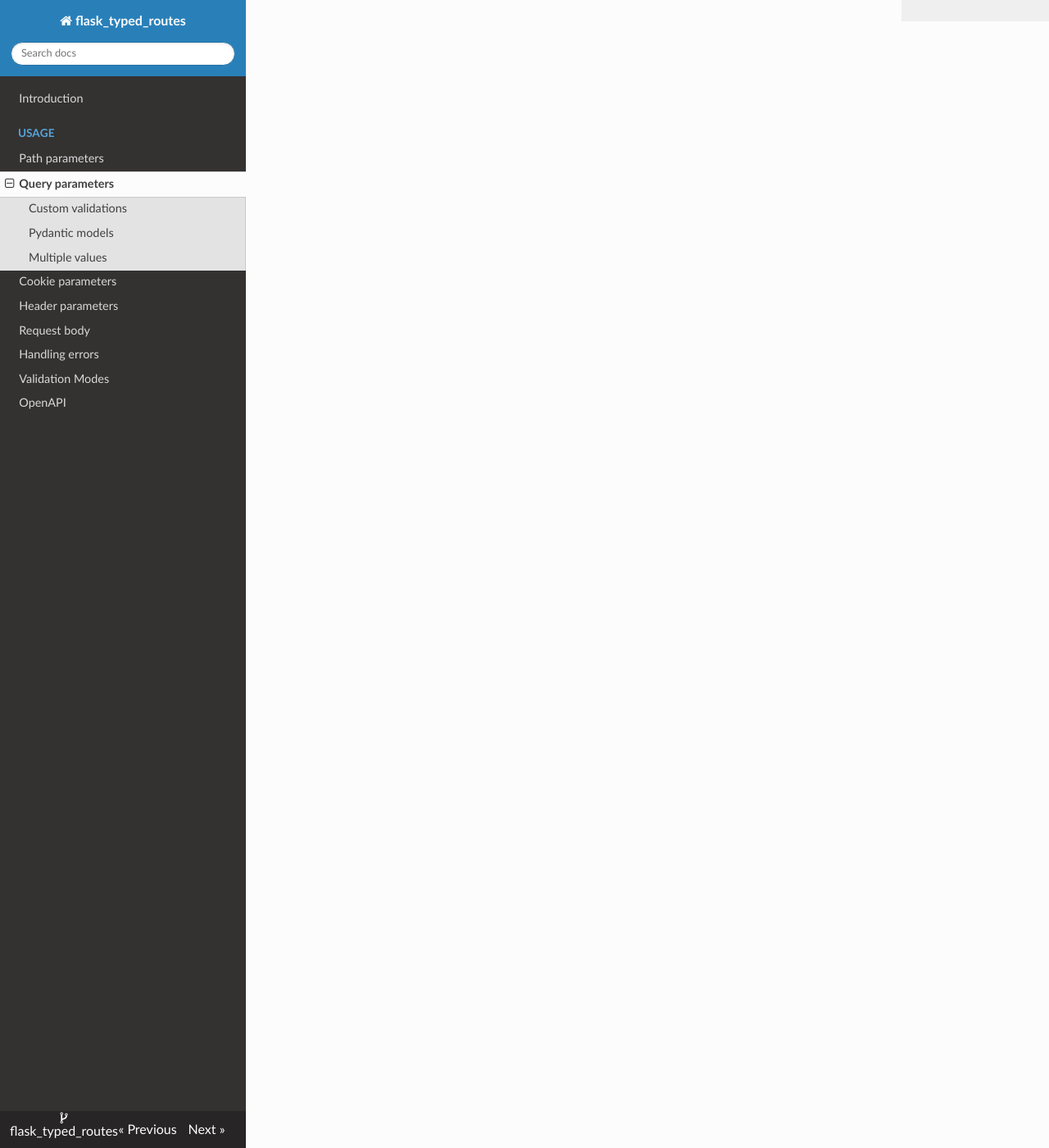
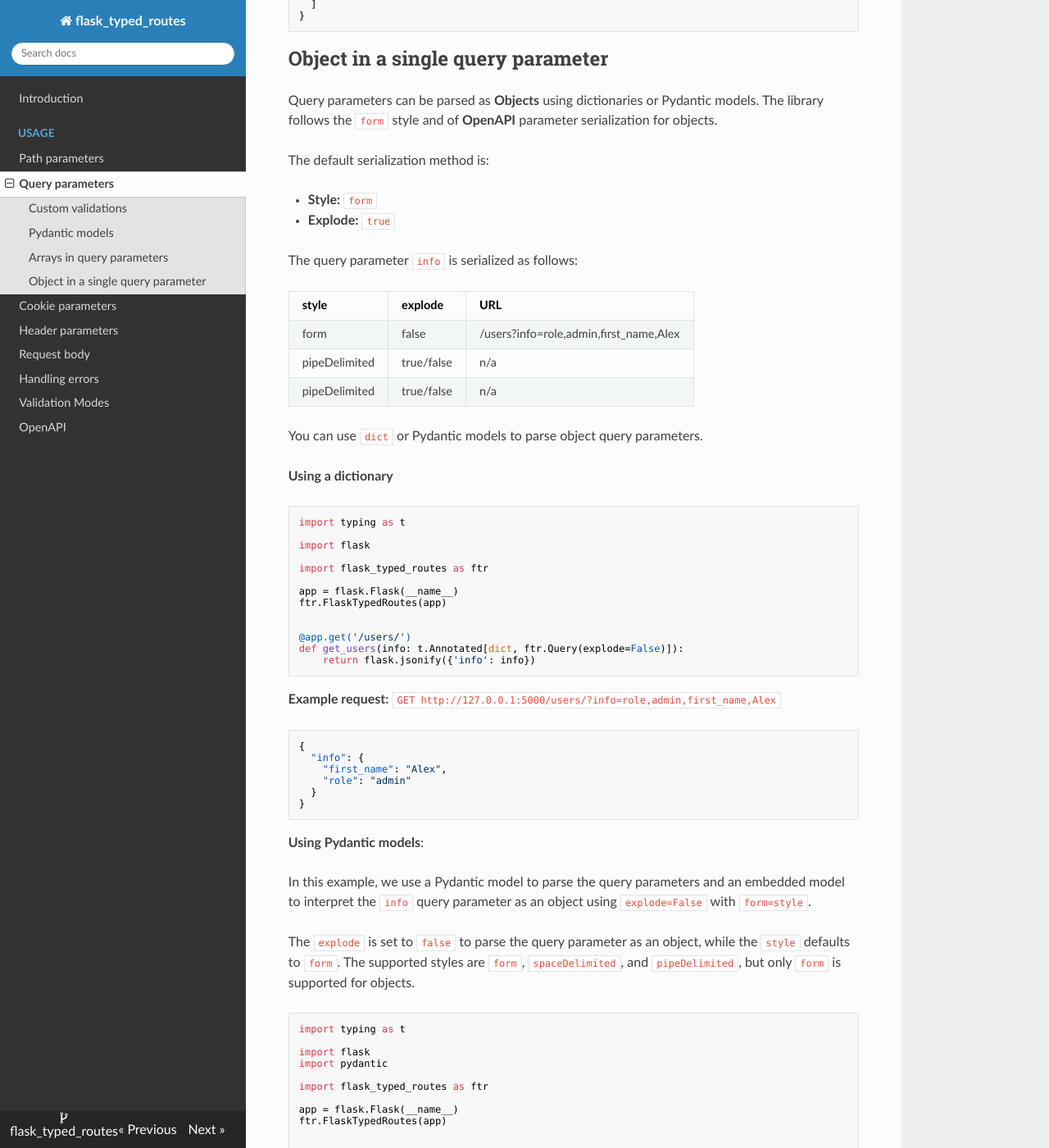
Before and after one commit to rmoralespp/flask_typed_routes, an MkDocs documentation site: the page built from docs/query.md, in a window 1280 px wide and 1400 px high, scrolled down 5247 px. Shown: the whole window at 82% size. Built offline with MkDocs 1.6.1, drawn with Linux system fonts in a browser that asks for light colours; nearby versions of some CDN libraries; some of the changed text lies outside the part shown.

Commit message:
Support deserialization of request params of type object (#23)
Support deserialization of request params of type object

````diff
--- a/docs/cookie.md
+++ b/docs/cookie.md
@@ -26,4 +26,4 @@ def get_items(session_id: SessionId = None):
 ## Multiple Cookie Parameters
 
 !!! note
-    `Cookie` fields always use the form style. An optional `explode` keyword controls the array and object serialization.
+    `Cookie` fields always use the `form` style. An optional `explode` keyword controls the array and object serialization.
--- a/docs/path.md
+++ b/docs/path.md
@@ -1,9 +1,12 @@
 # Path Parameters
 
 You can validate **Path parameters** in your route by adding standard type hints to the function signature.
+`flask_typed_routes` ensures that parameters are correctly converted and validated based on their type annotations.
 
 !!! warning
     If no type hint is provided, the **Path parameters** are not validated.
+
+## Basic Usage
 
 ```python
 import typing as t
@@ -40,7 +38,7 @@ def read_items(category_id: int, lang: t.Literal['es', 'en']):
 }
 ```
 
-**Bad request example:** If `category_id` is not an integer `GET http://127.0.0.1:5000/items/abc/es`
+❌ **Bad request:** (wrong type for `category_id`) `GET http://127.0.0.1:5000/items/abc/es`
 
 ```json
 {
@@ -59,10 +57,10 @@ def read_items(category_id: int, lang: t.Literal['es', 'en']):
 }
 ```
 
-## Custom validations
+## Custom Validations
 
-You can leverage Pydantic's custom [types](https://docs.pydantic.dev/latest/concepts/types/) or define your own custom
-data [types](https://docs.pydantic.dev/latest/concepts/types/#custom-types) to apply additional validation to your path parameters.
+You can apply additional validation using Pydantic's custom [types](https://docs.pydantic.dev/latest/concepts/types/)
+with constraints, or define your own custom data [types](https://docs.pydantic.dev/latest/concepts/types/#custom-types)
 
 ```python
 import typing as t
@@ -101,22 +99,22 @@ def read_items(category_id: t.Annotated[int, ftr.Path(ge=1, le=100)]):
     return flask.jsonify(data)
 ```
 
-**Validation:**
+**Validation Rules:**
 
 - `category_id` must be an integer between 1 and 100.
 
 ## Aliasing
 
 !!! warning
-    Aliases defined in Path type hints will be ignored to maintain consistency with the names specified in the Flask route.
+    Aliases defined in Path type hints are ignored to maintain consistency with the Flask route parameter names.
 
+## Arrays in Path Parameters
 
-## Multiple values in a single path parameter
+Path parameters can be parsed as **Arrays** using `set`, `tuple`, or `list`.
+The library follows the `simple` style of **OpenAPI** parameter serialization for arrays, using commas as separators.
 
-If you want to allow a query parameter to have multiple values, you can use `set`, `tuple`, or `list` annotations.
-
-!!! note
-    Path fields support the `simple` **OpenAPI** style, meaning they can handle multiple values separated by commas.
+!!! tip
+    You can use the `set` type hint to validate that the values are unique.
 
 ```python
 import flask
@@ -139,3 +137,162 @@ def get_users(user_ids: list[int]):
   "user_ids": [1, 2, 3]
 }
 ```
+
+## Objects in Path Parameters
+
+Path parameters can be parsed as **Objects** using dictionaries or Pydantic models.
+The library follows the `simple` style of **OpenAPI** parameter serialization for objects.
+
+**Using a Dictionary:**
+
+```python
+import flask
+
+import flask_typed_routes as ftr
+
+app = flask.Flask(__name__)
+ftr.FlaskTypedRoutes(app)
+
+
+@app.get('/users/<user_info>/')
+def get_users(user_info: dict[str, str]):
+    return flask.jsonify({'user_info': user_info})
+```
+
+**Example request:** `GET http://127.0.0.1:5000/users/role,admin,first_name,Alex`
+
+```json
+{
+  "user_info": {
+    "role": "admin",
+    "first_name": "Alex"
+  }
+}
+```
+
+**Using a Pydantic model**:
+
+```python
+import typing as t
+
+import flask
+import pydantic
+
+import flask_typed_routes as ftr
+
+app = flask.Flask(__name__)
+ftr.FlaskTypedRoutes(app)
+
+
+class User(pydantic.BaseModel):
+    model_config = pydantic.ConfigDict(extra="forbid")  # Prevents extra fields
+    name: str
+    age: int = 100
+
+
+@app.get('/users/<user_info>/')
+def get_users(user_info: t.Annotated[User, ftr.Path()]):
+    return flask.jsonify({'user_info': user_info.model_dump()})
+```
+
+**Example request:** `GET http://127.0.0.1:5000/users/name,Alex,age,25/`
+
+```json
+{
+  "user_info": {
+    "age": 25,
+    "name": "Alex"
+  }
+}
+```
+
+**Handling Extra Fields**
+
+The `extra="forbid"` configuration prevents additional fields:
+
+`GET http://127.0.0.1:5000/users/name,Alex,age,25,role,Admin/`
+
+```json
+{
+  "errors": [
+    {
+      "input": "Admin",
+      "loc": [
+        "path",
+        "user_info",
+        "role"
+      ],
+      "msg": "Extra inputs are not permitted",
+      "type": "extra_forbidden",
+      "url": "https://errors.pydantic.dev/2.10/v/extra_forbidden"
+    }
+  ]
+}
+```
+
+**Handling incomplete key-value pairs**
+
+If the number of key-value pairs is not even, the library uses the last key as a key with an empty value,
+for example: `GET 127.0.0.1:5000/users/name,`
+
+```json
+{
+  "user_info": {
+    "age": 100,
+    "name": ""
+  }
+}
+```
+
+**Handling Exploded parameter**
+
+With `explode=True`, keys and values are separated by `=` in the URL.
+
+```python
+import typing as t
+
+import flask
+
+import flask_typed_routes as ftr
+
+app = flask.Flask(__name__)
+ftr.FlaskTypedRoutes(app)
+
+@app.get('/users/<user_info>/')
+def get_users(user_info: t.Annotated[dict, ftr.Path(explode=True)]):
+    return flask.jsonify({'user_info': user_info})
+```
+
+✅ **Example Request** `GET http://127.0.0.1:5000/users/name=Alex,age=25,role=Admin`
+
+```json
+{
+  "user_info": {
+    "name": "Alex",
+    "age": "25",
+    "role": "Admin"
+  }
+}
+```
+
+**Incorrect Parsing**
+
+If you omit explode parameter or pass `explode=True`, the library misinterprets this structure:
+
+❌ GET `http://127.0.0.1:5000/users/name,Alex,age,25,role,Admin/`
+
+The result is a dictionary with empty values because the library interprets the comma as a separator.
+
+
+```json
+{
+  "user_info": {
+    "25": "",
+    "Admin": "",
+    "Alex": "",
+    "age": "",
+    "name": "",
+    "role": ""
+  }
+}
+```
--- a/docs/query.md
+++ b/docs/query.md
@@ -60,9 +60,8 @@ def get_items(needy: str, skip: int = 0, limit: int = 100):
 
 ## Custom validations
 
-You can leverage Pydantic's custom [types](https://docs.pydantic.dev/latest/concepts/types/) or define your own custom
-data [types](https://docs.pydantic.dev/latest/concepts/types/#custom-types) to apply custom validation to your query
-parameters.
+You can apply additional validation using Pydantic's custom [types](https://docs.pydantic.dev/latest/concepts/types/)
+with constraints, or define your own custom data [types](https://docs.pydantic.dev/latest/concepts/types/#custom-types)
 
 ```python
 import typing as t
@@ -193,9 +192,12 @@ def get_orders(
 }
 ```
 
-## Multiple values
+## Arrays in query parameters
 
-If you want to allow a query parameter to have multiple values, you can use `set`, `tuple`, or `list` annotations.
+If you want to allow a query parameter to parse as an **Array**, you can use `set`, `tuple`, or `list` annotations.
+
+!!! tip
+    You can use the `set` type hint to validate that the values are unique.
 
 ```python
 import typing as t
@@ -252,11 +253,11 @@ app = flask.Flask(__name__)
 ftr.FlaskTypedRoutes(app)
 
 # By default, the 'style' is 'form', which means that the values are separated by commas.
-TagsByComma = t.Annotated[list[str], pydantic.Field(explode=False)]
+TagsByComma = t.Annotated[list[str], ftr.Query(explode=False)]
 
 # You can also use 'pipeDelimited' or 'spaceDelimited' as the 'style' to indicate another serialization style delimiter.
-TagsBySpace = t.Annotated[list[str], pydantic.Field(explode=False, style="spaceDelimited")]
-TagsByPipe = t.Annotated[list[str], pydantic.Field(explode=False, style="pipeDelimited")]
+TagsBySpace = t.Annotated[list[str], ftr.Query(explode=False, style="spaceDelimited")]
+TagsByPipe = t.Annotated[list[str], ftr.Query(explode=False, style="pipeDelimited")]
 
 
 @app.get('/tags/comma/')
@@ -283,5 +284,105 @@ def get_tags_by_pipe(tags: TagsByPipe = ()):
 You will see the JSON response as:
 
 ```json
-{"tags": ["hello", "world"]}
+{
+  "tags": [
+    "hello",
+    "world"
+  ]
+}
 ```
+
+## Object in a single query parameter
+
+Query parameters can be parsed as **Objects** using dictionaries or Pydantic models.
+The library follows the `form` style and of **OpenAPI** parameter serialization for objects.
+
+The default serialization method is:
+
+- **Style:** `form`
+- **Explode:** `true`
+
+The query parameter `info` is serialized as follows:
+
+| style         | explode    | URL                                    |
+|---------------|------------|----------------------------------------|
+| form          | false      | /users?info=role,admin,first_name,Alex |
+| pipeDelimited | true/false | n/a                                    |
+| pipeDelimited | true/false | n/a                                    |
+
+You can use `dict` or Pydantic models to parse object query parameters.
+
+**Using a dictionary**
+
+```python
+import typing as t
+
+import flask
+
+import flask_typed_routes as ftr
+
+app = flask.Flask(__name__)
+ftr.FlaskTypedRoutes(app)
+
+
+@app.get('/users/')
+def get_users(info: t.Annotated[dict, ftr.Query(explode=False)]):
+    return flask.jsonify({'info': info})
+```
+
+**Example request:** `GET http://127.0.0.1:5000/users/?info=role,admin,first_name,Alex`
+
+```json
+{
+  "info": {
+    "first_name": "Alex",
+    "role": "admin"
+  }
+}
+```
+
+**Using Pydantic models**:
+
+In this example, we use a Pydantic model to parse the query parameters and an embedded model to interpret the
+`info` query parameter as an object using `explode=False` with `form=style`.
+
+The `explode` is set to `false` to parse the query parameter as an object, while the `style` defaults
+to `form`. The supported styles are `form`, `spaceDelimited`, and `pipeDelimited`, but only `form` is supported
+for objects.
+
+```python
+import typing as t
+
+import flask
+import pydantic
+
+import flask_typed_routes as ftr
+
+app = flask.Flask(__name__)
+ftr.FlaskTypedRoutes(app)
+
+
+class UserInfo(pydantic.BaseModel):
+    role: str
+    first_name: str
+
+
+class QueryParams(pydantic.BaseModel):
+    info: UserInfo
+
+
+@app.get('/users/')
+def get_users(info: t.Annotated[QueryParams, ftr.Query(explode=False)]):
+    return flask.jsonify({'info': info.model_dump()})
+```
+
+**Example request:** `GET http://127.0.0.1:5000/users/?info=role,admin,first_name,Alex`
+
+```json
+{
+  "info": {
+    "first_name": "Alex",
+    "role": "admin"
+  }
+}
+```
````
Also changed, not shown: other parts of docs/path.md (+4 -9 lines), other parts of docs/query.md (+2 -3 lines), CHANGELOG.md (+2 -0 lines), 6 other files.
